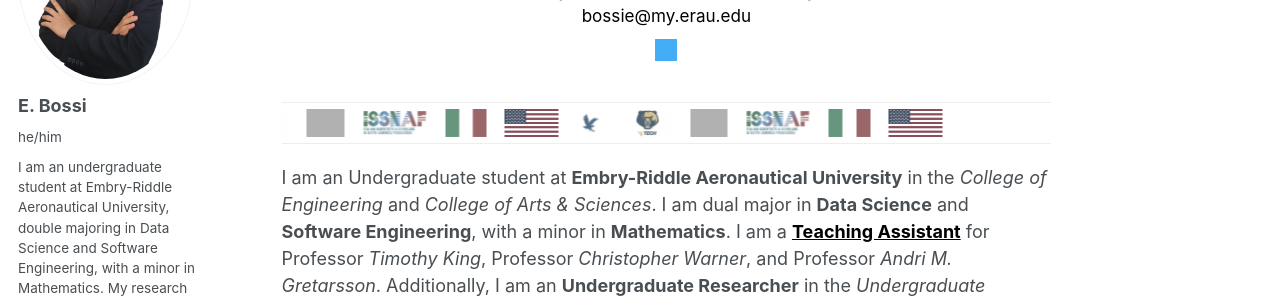
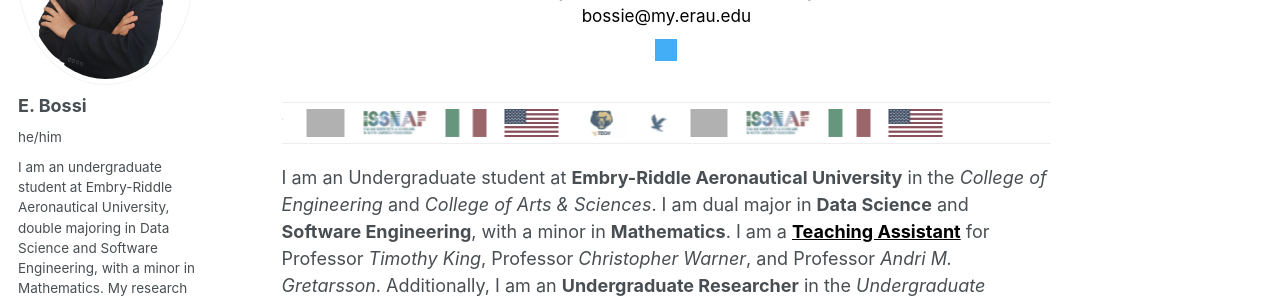
Before and after one commit to bossiemanuele/bossiemanuele.github.io, a Jekyll site: the page built from _pages/about.md, in a window 1280 px wide. Shown: the part 236-536 px from the top of the page. Built offline with Jekyll 4.4.1, drawn with Linux system fonts in a browser that asks for light colours; grey boxes are pictures that could not be loaded.

Commit message:
Update about.md

```diff
--- a/_pages/about.md
+++ b/_pages/about.md
@@ -80,15 +80,15 @@
 <div class="mini-banner-container">
   <div class="mini-banner-track">
     <!-- Add logo images or emojis here -->
+    <img src="/images/wvu_logo.webp" alt="WVU" />
     <img src="/images/erau_logo.png" alt="ERAU" />
-    <img src="/images/wvu_logo.webp" alt="WVU" />
     <img src="/images/purdue_logo.png" alt="Purdue" />
     <img src="/images/issnaf_logo_2.png" alt="ISSNAF" />
     <img src="/images/italia_flag.webp" alt="Italy" />
     <img src="/images/usa_flag.webp" alt="USA" />
 
+    <img src="/images/wvu_logo.webp" alt="WVU" />
     <img src="/images/erau_logo.png" alt="ERAU" />
-    <img src="/images/wvu_logo.webp" alt="WVU" />
     <img src="/images/purdue_logo.png" alt="Purdue" />
     <img src="/images/issnaf_logo_2.png" alt="ISSNAF" />
     <img src="/images/italia_flag.webp" alt="Italy" />
```
